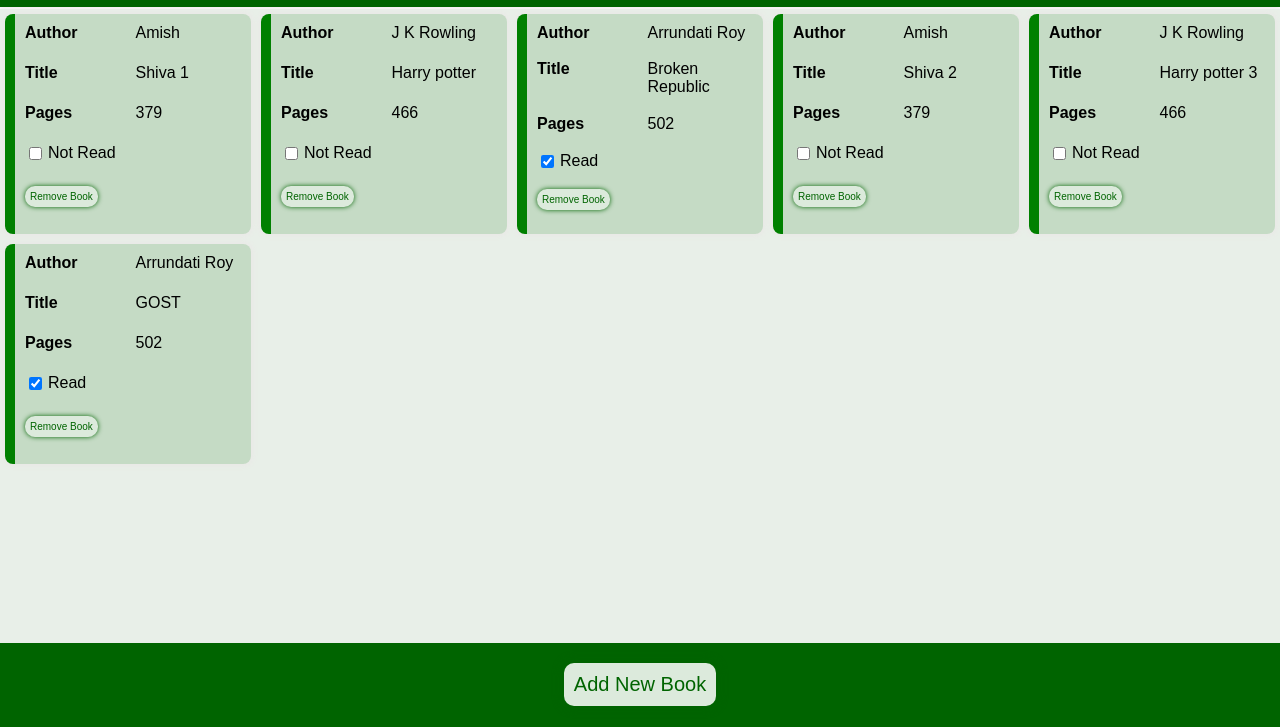
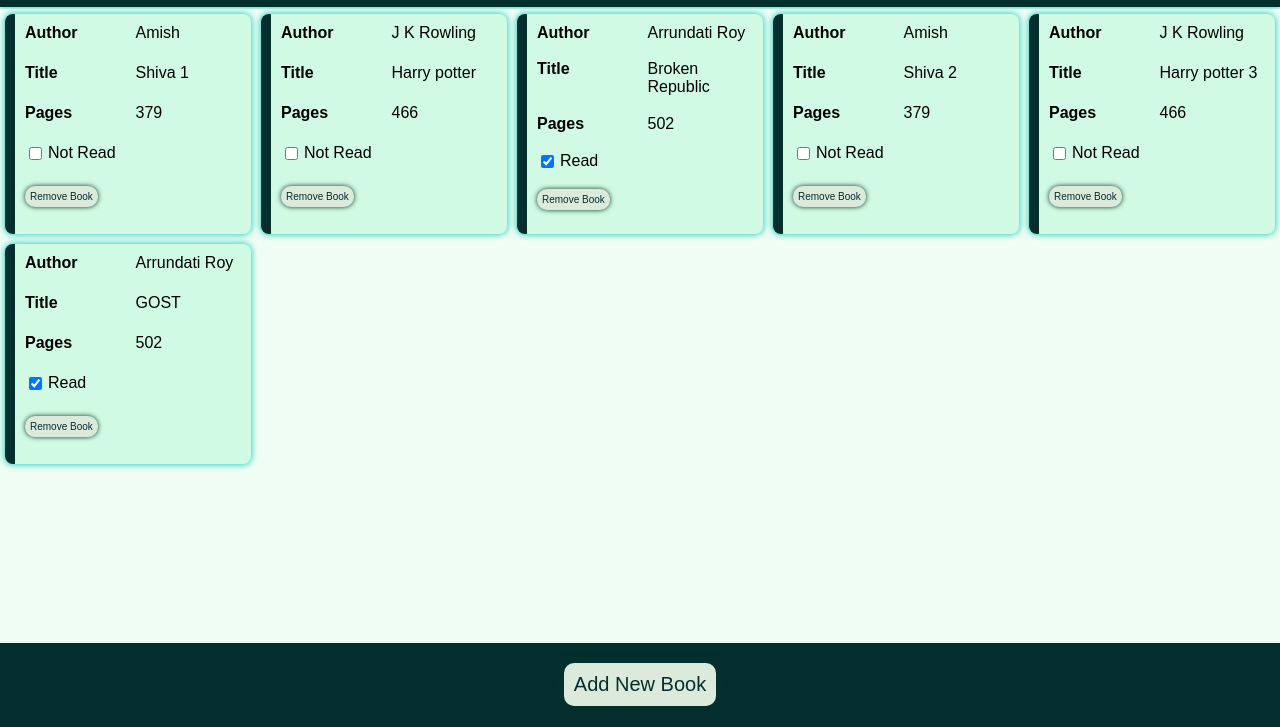
Before and after one commit to sahilpandith/Library, a plain HTML site: page index.html in a window 1280 px wide. Shown: the part 73-800 px from the top of the page. Drawn offline with Linux system fonts and the light colour scheme.

Commit message:
css update

```diff
--- a/index.html
+++ b/index.html
@@ -11,7 +11,7 @@
             font-family: sans-serif;
         }
         :root {
-            --box-shadow-color: #eae6e6;
+            --box-shadow-color: #2dd4bf;
         }
         .library {
             height: 100vh;
@@ -27,7 +27,7 @@
             align-items: center;
             margin-bottom: 2px;
             color: white;
-            background: darkgreen;
+            background: #042f2e;
         }
         main {
             overflow: auto;
@@ -38,7 +38,7 @@
             display: grid;
             grid-template-columns: repeat(auto-fill, minmax(250px ,1fr));
             grid-template-rows: 230px;
-            background: #e8efe8;
+            background: #f0fdf4;
         }
         .book-card {
             box-shadow: 0px 0px 6px 1px var(--box-shadow-color);
@@ -50,8 +50,8 @@
             height: 200px;
             align-items: baseline;
             justify-items: baseline;
-            background: #c5dbc5;
-            border-left: 10px solid green;
+            background: #d1fae5;
+            border-left: 10px solid #042f2e;
             border-radius: 8px;
         }
         #read-status-btn,#remove-book-btn {
@@ -59,11 +59,11 @@
             font-size: 10px;
             border-radius: 10px;
             outline: none;
-            border: darkgreen;
+            border: #042f2e;
             padding: 5px;
             background: #dceadc;
-            box-shadow: 0px 0px 5px 0px darkgreen;
-            color: darkgreen;
+            box-shadow: 0px 0px 5px 0px #042f2e;
+            color: #042f2e;
         }
         .checkbox-wrapper {
             grid-column: 1/3;
@@ -97,11 +97,11 @@
             font-size: 13px;
             border-radius: 10px;
             outline: none;
-            border: darkgreen;
+            border: #042f2e;
             padding: 5px;
             background: #dceadc;
-            box-shadow: 0px 0px 5px 0px darkgreen;
-            color: darkgreen;
+            box-shadow: 0px 0px 5px 0px #042f2e;
+            color: #042f2e;
         }
         footer {
             padding: 10px;
@@ -109,17 +109,17 @@
             justify-content: center;
             align-items: center;
             color: white;
-            background: darkgreen;
+            background: #042f2e;
         }
         #addNewBook {
             font-size: 20px;
             border-radius: 10px;
             outline: none;
-            border: darkgreen;
+            border: #042f2e;
             padding: 10px;
             background: #dceadc;
-            box-shadow: 0px 0px 7px 4px darkgreen;
-            color: darkgreen;
+            box-shadow: 0px 0px 7px 4px #042f2e;
+            color: #042f2e;
         }
         .modal-visbility {
             display: none;
```
